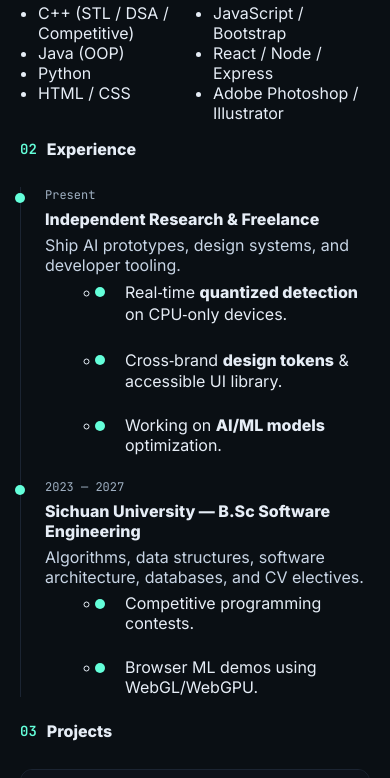
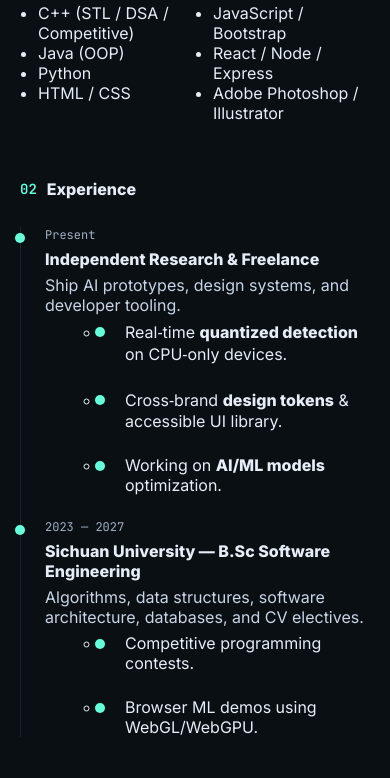
Before and after one commit to magicprincebgb/Portfolio, a plain HTML site: page index.html in a window 390 px wide. Shown: the part 1236-2014 px from the top of the page. Drawn offline with Linux system fonts and the light colour scheme.

Commit message:
Update styles.css

```diff
--- a/styles.css
+++ b/styles.css
@@ -191,7 +191,7 @@ a{color:inherit;text-decoration:none}
 
 /* Mobile tweaks */
 @media (max-width: 768px){
-  #about {
+    .section:not(.hero) {
     margin-top: 40px;
   }
   .container{
```
